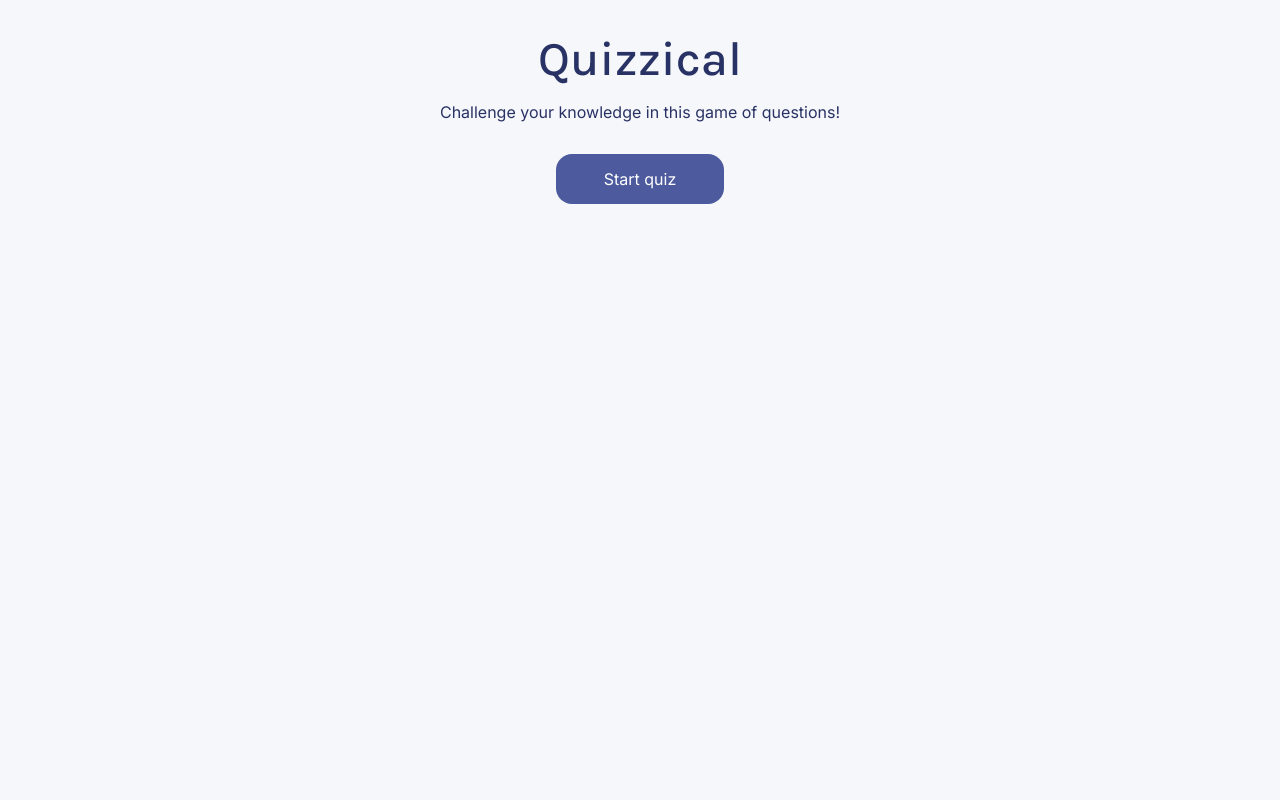
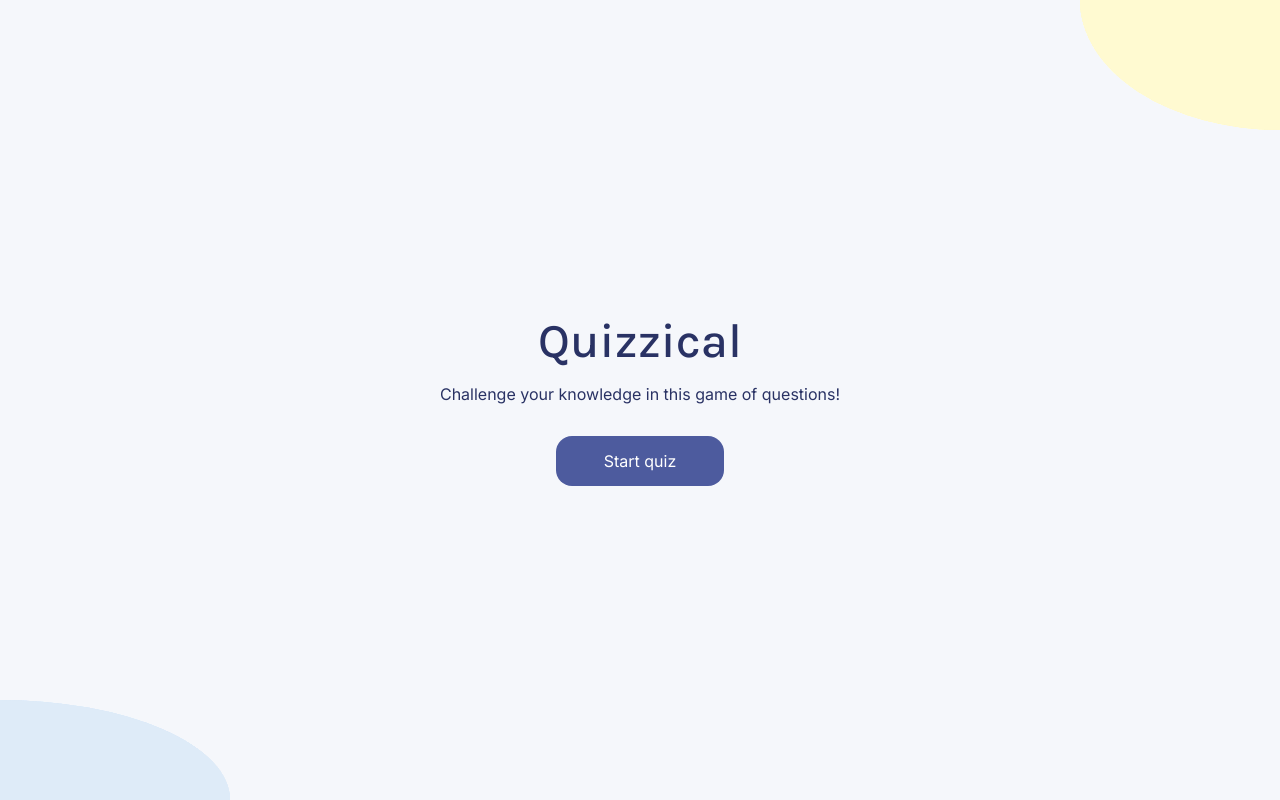
Before and after one commit to rodrigo93/react-quizzical, a React (Vite) app: page / in a window 1280 px wide. Built offline with nearby package versions, Linux system fonts and the light colour scheme.

Commit message:
Add style to Play again container

```diff
--- a/components/Questions.jsx
+++ b/components/Questions.jsx
@@ -74,9 +74,6 @@ export default function Questions({ currentStep, nextStep }) {
     return questions.every(question => question.userAnswer !== null)
   }
 
-  // Remove this console.log
-  console.log("Current Step: ", currentStep)
-
   return (
     <>
       {questions.length > 0 && (
--- a/style.css
+++ b/style.css
@@ -39,29 +39,34 @@ table {
 /* End of Normalize.css v8.0.1 | MIT License | github.com/necolas/normalize.css */
 
 body {
+    display: flex;
+    align-items: center;
+
     background-color: #F5F7FB;
 
-    /*::before {*/
-    /*    content: "";*/
-    /*    position: absolute;*/
-    /*    top: 0;*/
-    /*    right: 0;*/
-    /*    width: 200px;*/
-    /*    height: 130px;*/
-    /*    background-color: #FFFAD1;*/
-    /*    border-radius: 0 0 0 100%;*/
-    /*}*/
+    ::before {
+        content: "";
+        position: absolute;
+        top: 0;
+        right: 0;
+        width: 200px;
+        height: 130px;
+        background-color: #FFFAD1;
+        border-radius: 0 0 0 100%;
+        z-index: -1;
+    }
 
-    /*::after {*/
-    /*    content: "";*/
-    /*    position: absolute;*/
-    /*    bottom: 0;*/
-    /*    left: 0;*/
-    /*    width: 230px;*/
-    /*    height: 100px;*/
-    /*    background-color: #DEEBF8;*/
-    /*    border-radius: 0 100% 0 0;*/
-    /*}*/
+    ::after {
+        content: "";
+        position: absolute;
+        bottom: 0;
+        left: 0;
+        width: 230px;
+        height: 100px;
+        background-color: #DEEBF8;
+        border-radius: 0 100% 0 0;
+        z-index: -1;
+    }
 }
 
 h1 {
@@ -138,6 +143,21 @@ button {
     }
 }
 
+.questions--score-container {
+    display: flex;
+    flex-direction: row;
+    justify-content: center;
+    align-items: center;
+
+    padding: 1rem;
+    gap: 20px;
+
+    > span {
+        color: #293264;
+        font-weight: bold;
+    }
+}
+
 /* Question Component */
 
 .question--container {
```
